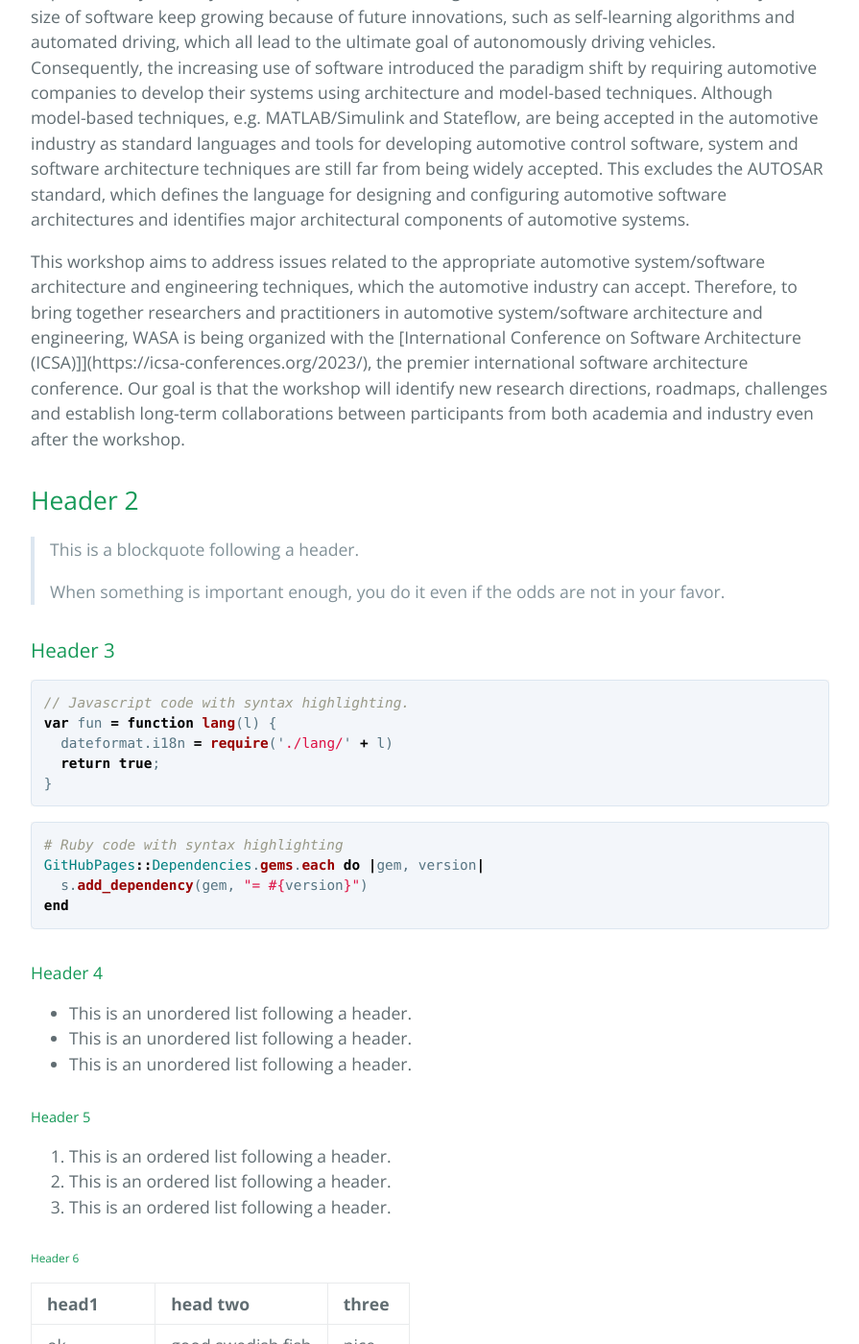
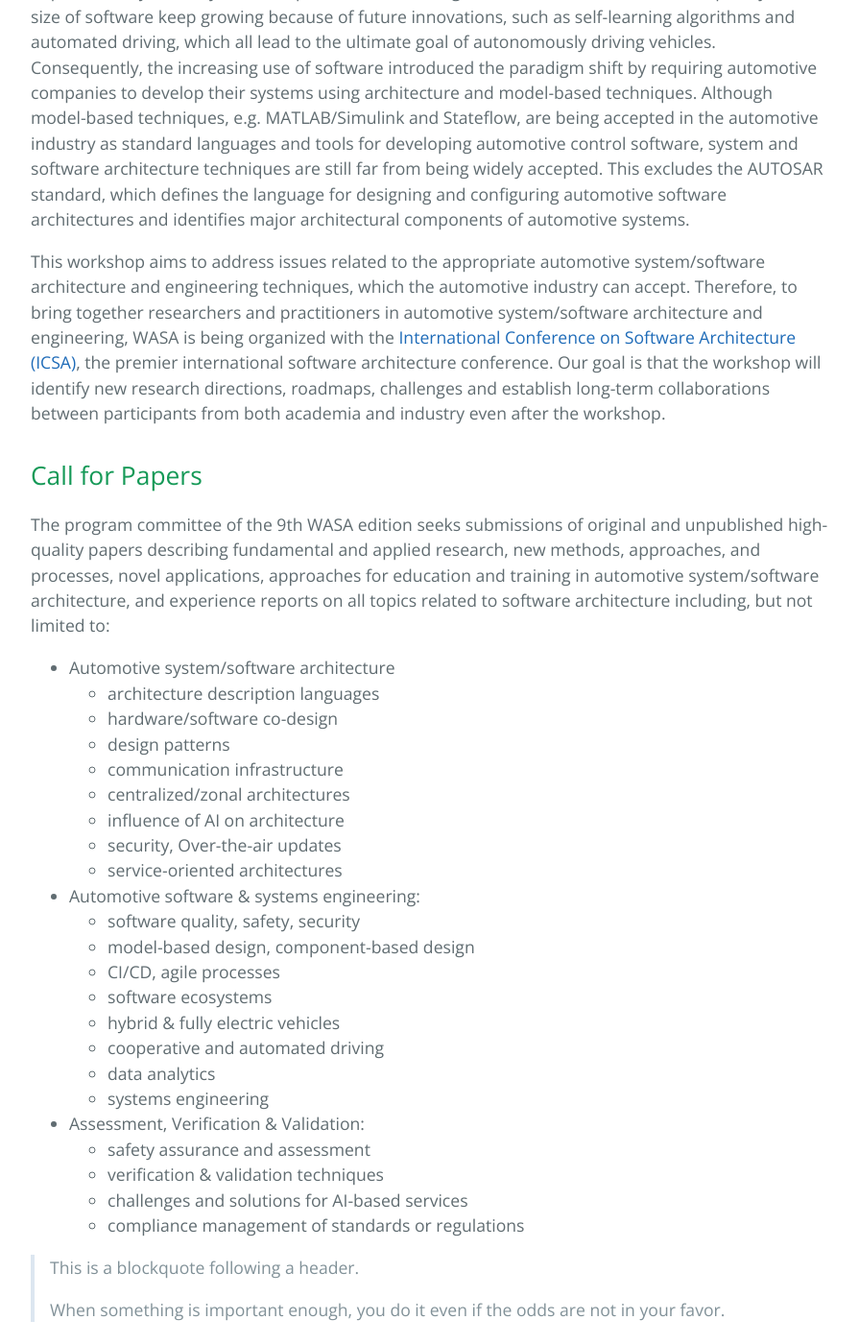
Before and after one commit to WASA-Workshop/2023, a Jekyll site: the page built from index.md, in a window 1280 px wide and 1400 px high, scrolled down 600 px. Shown: the whole window at 96% size, without its empty margins (192-1087 px from the left). Built offline with Jekyll 4.4.1, drawn with Linux system fonts in a browser that asks for light colours; our own code applies the rules of GitHub Pages for plain Markdown files.

Commit message:
Update index.md

```diff
--- a/index.md
+++ b/index.md
@@ -3,9 +3,35 @@
 
 With the advent of software and electronics, automotive companies are enabling innovation to improve safety, security, driver experience, and driving automation. Moreover, the complexity and size of software keep growing because of future innovations, such as self-learning algorithms and automated driving, which all lead to the ultimate goal of autonomously driving vehicles. Consequently, the increasing use of software introduced the paradigm shift by requiring automotive companies to develop their systems using architecture and model-based techniques. Although model-based techniques, e.g. MATLAB/Simulink and Stateflow, are being accepted in the automotive industry as standard languages and tools for developing automotive control software, system and software architecture techniques are still far from being widely accepted. This excludes the AUTOSAR standard, which defines the language for designing and configuring automotive software architectures and identifies major architectural components of automotive systems.
 
-This workshop aims to address issues related to the appropriate automotive system/software architecture and engineering techniques, which the automotive industry can accept. Therefore, to bring together researchers and practitioners in automotive system/software architecture and engineering, WASA is being organized with the [International Conference on Software Architecture (ICSA)]](https://icsa-conferences.org/2023/), the premier international software architecture conference. Our goal is that the workshop will identify new research directions, roadmaps, challenges and establish long-term collaborations between participants from both academia and industry even after the workshop.
+This workshop aims to address issues related to the appropriate automotive system/software architecture and engineering techniques, which the automotive industry can accept. Therefore, to bring together researchers and practitioners in automotive system/software architecture and engineering, WASA is being organized with the [International Conference on Software Architecture (ICSA)](https://icsa-conferences.org/2023/), the premier international software architecture conference. Our goal is that the workshop will identify new research directions, roadmaps, challenges and establish long-term collaborations between participants from both academia and industry even after the workshop.
 
-## Header 2
+## Call for Papers
+The program committee of the 9th WASA edition seeks submissions of original and unpublished high-quality papers describing fundamental and applied research, new methods, approaches, and processes, novel applications, approaches for education and training in automotive system/software architecture, and experience reports on all topics related to software architecture including, but not limited to:
+
+- Automotive system/software architecture
+  - architecture description languages
+  - hardware/software co-design
+  - design patterns
+  - communication infrastructure
+  - centralized/zonal architectures
+  - influence of AI on architecture
+  - security, Over-the-air updates
+  - service-oriented architectures
+- Automotive software & systems engineering:
+  - software quality, safety, security
+  - model-based design, component-based design
+  - CI/CD, agile processes
+  - software ecosystems
+  - hybrid & fully electric vehicles
+  - cooperative and automated driving
+  - data analytics
+  - systems engineering
+- Assessment, Verification & Validation:
+  - safety assurance and assessment
+  - verification & validation techniques
+  - challenges and solutions for AI-based services
+  - compliance management of standards or regulations
+
 
 > This is a blockquote following a header.
 >
```
